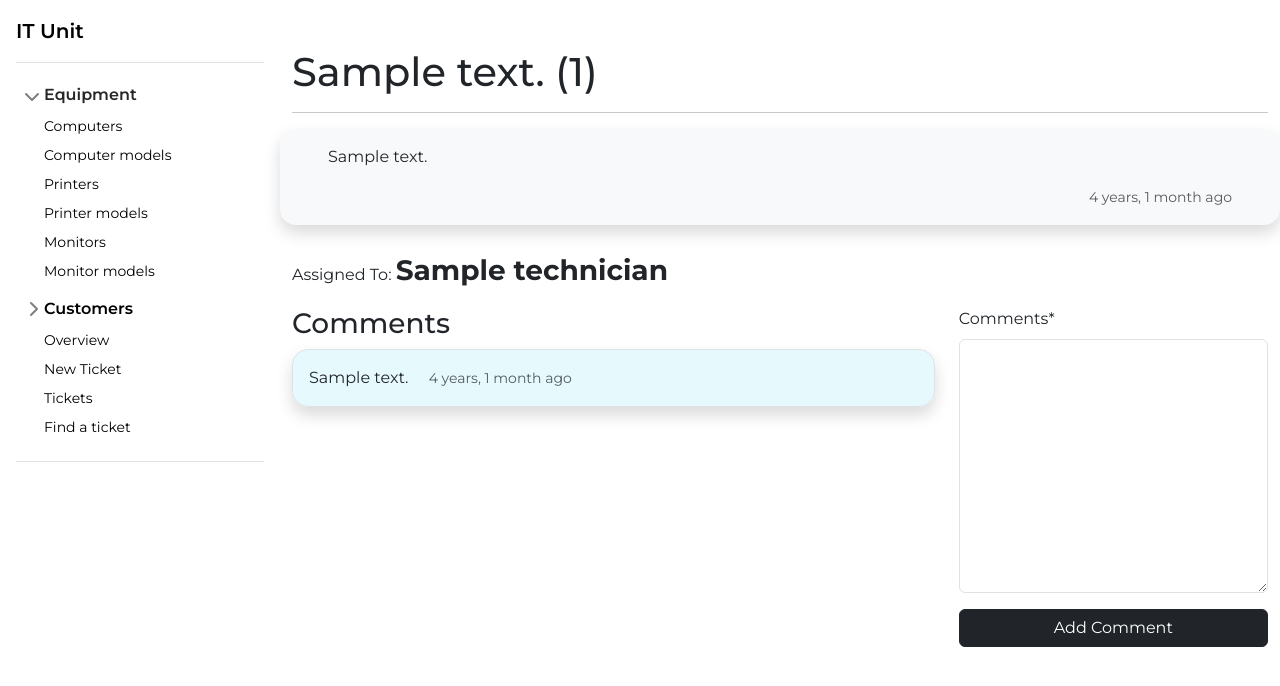
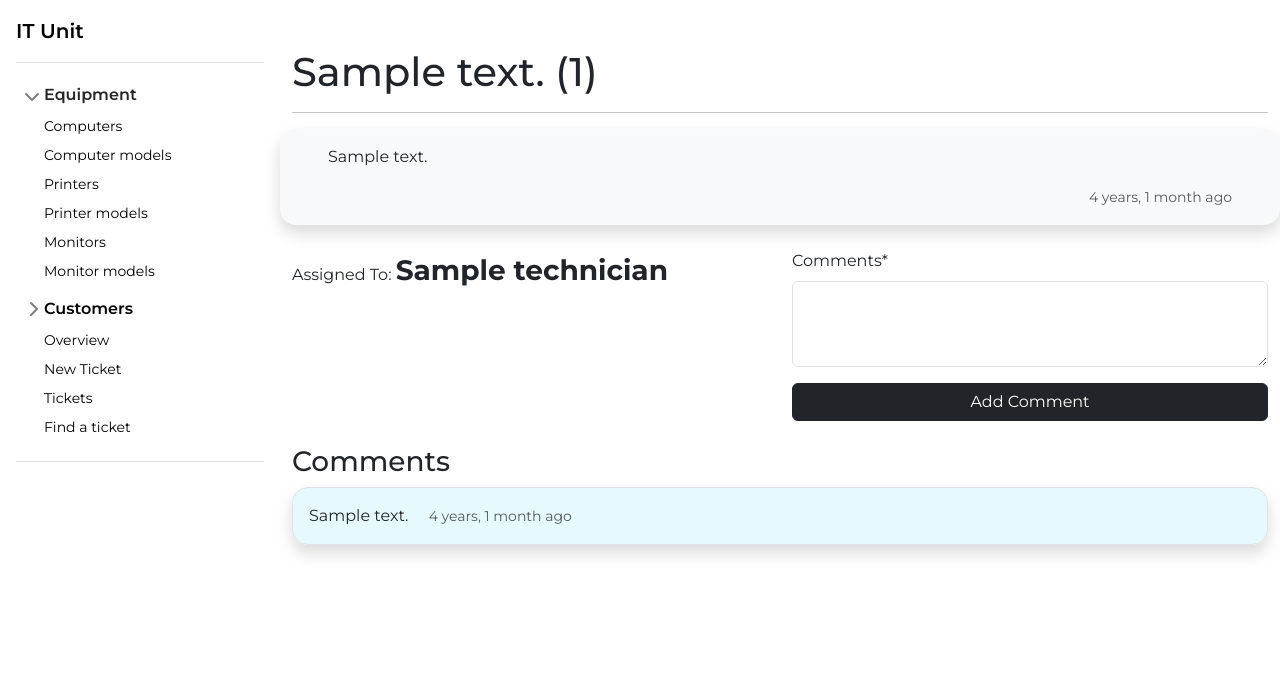
Before and after one commit to swelanauguste/infrastructure-it-unit, a Django app: the page made by app/templates/tickets/ticket_detail.html in a window 1280 px wide. Shown: the top 686 px of the page. Run offline with Django 5.2, Linux system fonts and the light colour scheme; tables that the repository leaves empty hold one stand-in row (Sample ...); some libraries are stand-ins or nearby versions.

Commit message:
ticket detail view

```diff
--- a/app/assets/views.py
+++ b/app/assets/views.py
@@ -67,7 +67,7 @@ class ComputerListView(ListView):
                 | Q(user__icontains=query)
                 | Q(status__name__icontains=query)
                 | Q(warranty_info__icontains=query)
-                | Q(location__icontains=query)
+                | Q(location__name__icontains=query)
                 | Q(dept__icontains=query)
             ).distinct()
         return Computer.objects.all()
@@ -209,7 +209,6 @@ class MonitorListView(ListView):
         if query:
             return Monitor.objects.filter(
                 Q(serial_number__icontains=query)
-                | Q(monitor_name__icontains=query)
                 | Q(model__name__icontains=query)
                 | Q(model__maker__name__icontains=query)
                 | Q(status__name__icontains=query)
--- a/app/templates/tickets/ticket_detail.html
+++ b/app/templates/tickets/ticket_detail.html
@@ -19,27 +19,44 @@
         </div>
     </div>
     <br>
+    <div class="row">
+        <div class="col">
+            {% if not object.assigned_to %}
 
-    {% if not object.assigned_to %}
-    <div class="row">
             <h2>Assign Technician to Ticket</h2>
 
             <form method="post"
                 action="{% url 'assign-technician' ticket.slug %}">
                 {% csrf_token %}
                 {{ assign_technician_form|crispy }}
+                <div class="d-grid">
                     <button class="btn btn-dark"
                         type="submit">Assign Technician</button>
+                </div>
             </form>
-    </div>
             <br>
-
             {% else %}
-    <p>Assigned To: <span class="fs-3 fw-bold">{{object.assigned_to}}</span>
+            <p>Assigned To: <span
+                    class="fs-3 fw-bold">{{object.assigned_to}}</span>
             </p>
 
             {% endif %}
+        </div>
 
+
+        <div class="col-lg">
+            <form method="post"
+                action="{% url 'add-comment' object.slug %}">
+                {% csrf_token %}
+                {{ comment_form|crispy }}
+                <div class="d-grid">
+                    <button class="btn btn-dark"
+                        type="submit">Add Comment</button>
+                </div>
+            </form>
+        </div>
+    </div>
+    <br>
     <section>
         <div class="row">
             <div class="col">
@@ -52,17 +69,7 @@
                 </p>
                 {% endfor %}
             </div>
-            <div class="col-lg-4">
-                <form method="post"
-                    action="{% url 'add-comment' object.slug %}">
-                    {% csrf_token %}
-                    {{ comment_form|crispy }}
-                    <div class="d-grid">
-                        <button class="btn btn-dark"
-                            type="submit">Add Comment</button>
-                    </div>
-                </form>
-            </div>
+
         </div>
     </section>
 </div>
--- a/app/tickets/forms.py
+++ b/app/tickets/forms.py
@@ -20,3 +20,7 @@ class CommentCreateForm(forms.ModelForm):
     class Meta:
         model = Comment
         fields = ["comments"]
+
+        widgets = {
+            "comments": forms.Textarea(attrs={"rows": 3, "cols": 30}),
+        }
--- a/app/tickets/models.py
+++ b/app/tickets/models.py
@@ -20,7 +20,7 @@ class Ticket(models.Model):
     )
     slug = models.SlugField(max_length=8, unique=True, blank=True, null=True)
     user = models.ForeignKey(Customer, on_delete=models.SET_NULL, null=True)
-    summary = models.CharField(max_length=100, default="Summary")
+    summary = models.CharField(max_length=100)
     description = models.TextField()
     assigned_to = models.ForeignKey(
         Technician,
--- a/app/tickets/views.py
+++ b/app/tickets/views.py
@@ -39,6 +39,7 @@ def create_ticket_view(request):
         form = TicketCreateForm(request.POST)
         if form.is_valid():
             email = form.cleaned_data["email"]
+            summary = form.cleaned_data["summary"]
             description = form.cleaned_data["description"]
 
             try:
@@ -50,7 +51,9 @@ def create_ticket_view(request):
                 )
                 return render(request, "tickets/create_ticket.html", {"form": form})
 
-            ticket = Ticket.objects.create(user=customer, description=description)
+            ticket = Ticket.objects.create(
+                user=customer, summary=summary, description=description
+            )
             ticket.save()
             send_ticket_creation_email(ticket, email)
             messages.success(request, "Ticket was created successfully")
```
Lines whose indentation alone changed are shown as unchanged.
